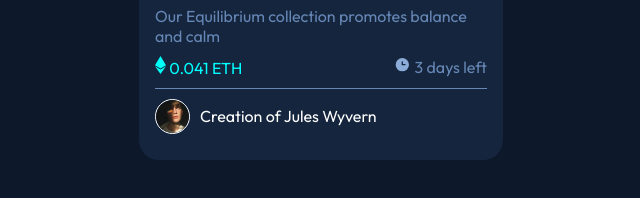
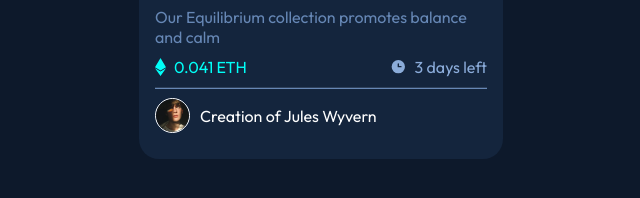
Before and after one commit to AliMohamed35/Nft-preview, a plain HTML site: page index.html in a window 1280 px wide. Shown: the part 516-714 px from the top of the page, 319-959 px from the left. Drawn offline with Linux system fonts and the light colour scheme.

Commit message:
changed few Lines

```diff
--- a/index.html
+++ b/index.html
@@ -23,10 +23,16 @@
       </div>
       <h2>Equilibrium #3429</h2>
       <p style="color: var(--Verydarkblue2)">Our Equilibrium collection promotes balance and calm</p>
+     <div class="time-price">
       <div class="price">
-        <p><svg width="11" height="18" xmlns="http://www.w3.org/2000/svg"><path d="M11 10.216 5.5 18 0 10.216l5.5 3.263 5.5-3.262ZM5.5 0l5.496 9.169L5.5 12.43 0 9.17 5.5 0Z" fill="#00FFF8"/></svg> 0.041 ETH</p>
-        <p><svg width="17" height="17" xmlns="http://www.w3.org/2000/svg"><path d="M8.305 2.007a6.667 6.667 0 1 0 0 13.334 6.667 6.667 0 0 0 0-13.334Zm2.667 7.334H8.305a.667.667 0 0 1-.667-.667V6.007a.667.667 0 0 1 1.334 0v2h2a.667.667 0 0 1 0 1.334Z" fill="#8BACD9"/></svg> 3 days left</p>
+        <img src="images/icon-ethereum.svg" alt="">
+        <p>0.041 ETH</p>
       </div>
+      <div class="time">
+        <img src="images/icon-clock.svg" alt="">
+        <p> 3 days left</p>
+      </div>
+     </div>
       <hr style="height: 0.5px; background-color: var(--Verydarkblue2); border: none;">
       <div class="info">
         <img src="images/image-avatar.png" alt="" width="35px">
--- a/style/style.css
+++ b/style/style.css
@@ -75,15 +75,25 @@ p {
 }
 /****************end********************/
 /**************start of price***********/
+.time-price{
+  display: flex;
+  justify-content: space-between;
+  align-items: center;
+  border-bottom: 0.1rem solid hsl(215, 32%, 27%);
+}
 .price {
   display: flex;
-  justify-content: space-between;
+  gap: 0.5rem;
+  align-items: center;
+  color: hsl(178, 100%, 50%);
+  font-weight: 500;
+  cursor: pointer;
 }
-.price p:first-child {
-  color: aqua;
-}
-.price p:nth-child(2) {
-  color: var(--Verydarkblue2);
+.time {
+  display: flex;
+  gap: 0.5rem;
+  align-items: center;
+  color: hsl(215, 51%, 70%);
 }
 /**************end of price**************/
 .container .info {
```
